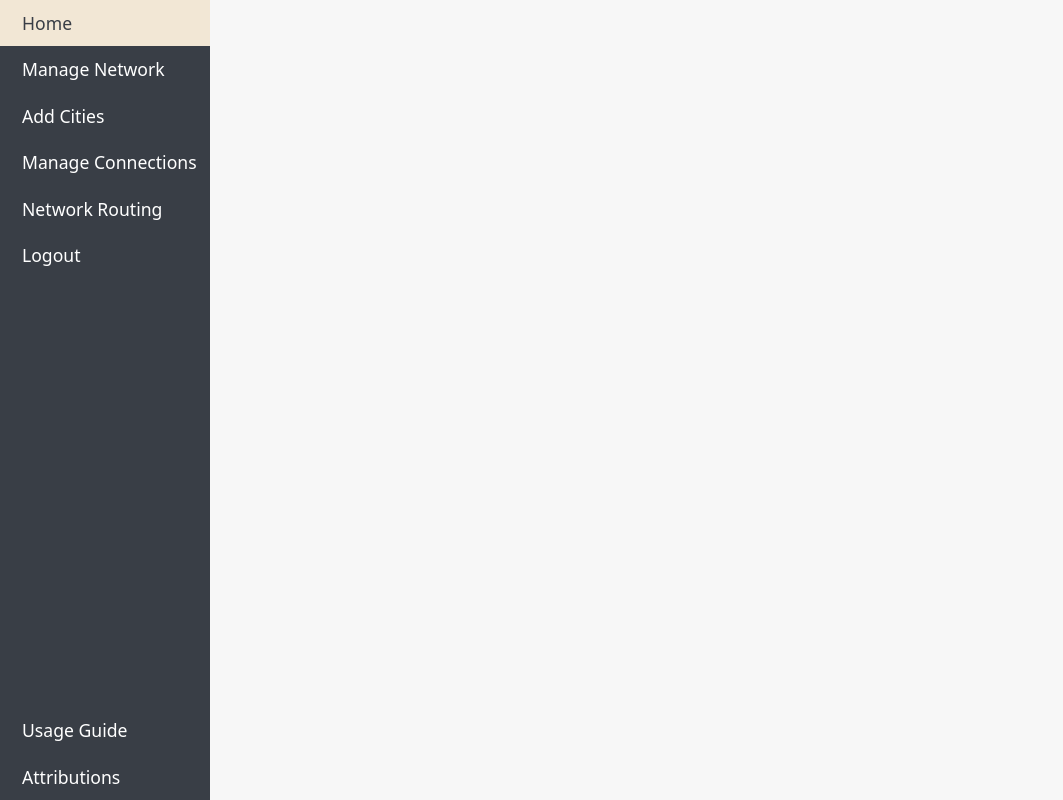
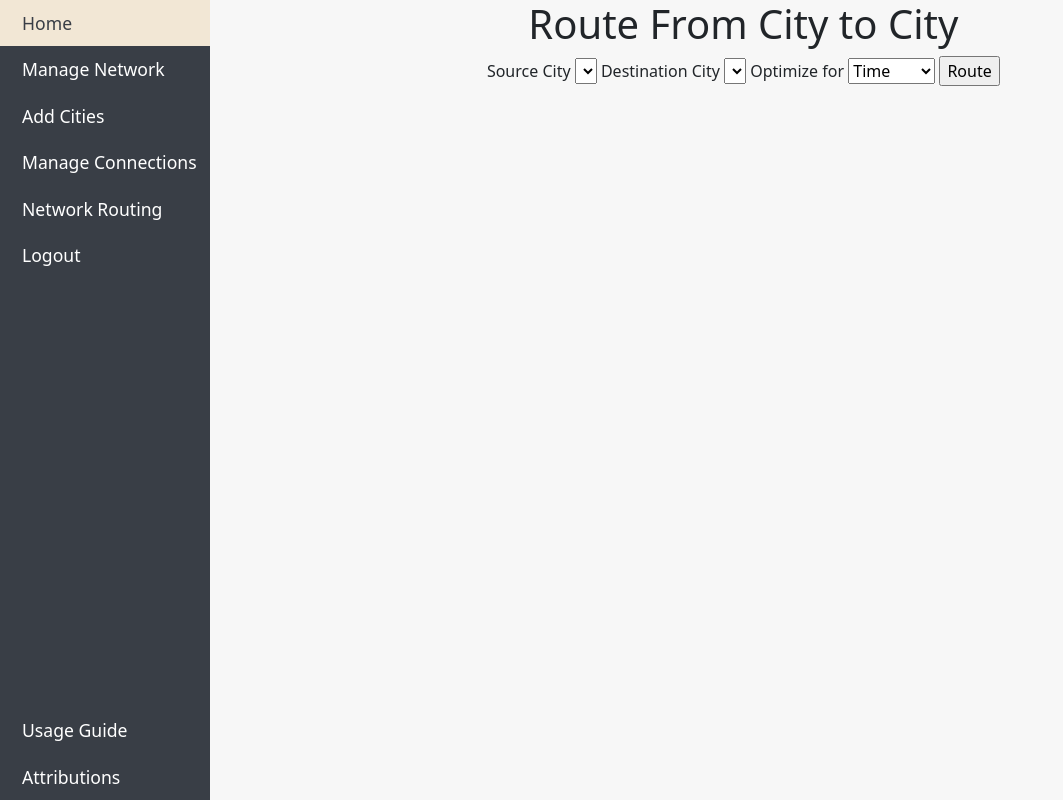
Before and after one commit to CEWhitney/GeoLink, a Django app: page /citydata/routing/ in a window 1280 px wide. Shown: the whole page, without its empty margins (0-1063 px from the left). Run offline with Django 4.2, Linux system fonts and the light colour scheme; the visitor is signed in with stand-in values (Sample User, id 1); data that the repository does not hold is empty.

Commit message:
Added Routing Interface

```diff
--- a/GeoLink/settings.py
+++ b/GeoLink/settings.py
@@ -166,4 +166,4 @@ if os.name == 'nt':
     os.environ['PATH'] = os.path.join(VENV_BASE, 'Lib\\site-packages\\osgeo') + ';' + os.environ['PATH']
     os.environ['PROJ_LIB'] = os.path.join(VENV_BASE, 'Lib\\site-packages\\osgeo\\data\\proj') + ';' + os.environ['PATH']
 
-SPATIALITE_LIBRARY_PATH = "mod_spatialite"
+#SPATIALITE_LIBRARY_PATH = "mod_spatialite"
--- a/citydata/templates/routing.html
+++ b/citydata/templates/routing.html
@@ -1 +1,28 @@
 {% extends "base_generic.html" %}
+
+{% block content %}
+<h1> Route From City to City </h1>
+
+<form method="POST">
+    {% csrf_token %}
+    <label for "city1_select"> Source City </label>
+    <select name="city1_select" id="city1_select">
+    {% for city in cities %}
+        <option value="{{ city.id }}">{{ city.city }}</option>
+    {% endfor %}
+    </select>
+    <label for "city2_select"> Destination City </label>
+    <select name="city2_select" id="city2_select">
+        <p> Destination City </p>
+        {% for city in cities %}
+            <option value="{{ city.id }}">{{ city.city }}</option>
+        {% endfor %}
+    </select>
+    <label for "priority"> Optimize for </label>
+    <select name="priority" id="priority">
+        <option value="Time"> Time </option>
+        <option value="Distance"> Distance </option>
+    </select>
+    <input type="submit" value="Route">
+</form>
+{% endblock %}
--- /dev/null
+++ b/citydata/templatetags/index.py
@@ -0,0 +1,6 @@
+from django import template
+register = template.Library()
+
+@register.filter
+def index(indexable, i):
+    return indexable[i-1]
--- a/citydata/utils/model_utils.py
+++ b/citydata/utils/model_utils.py
@@ -134,7 +134,7 @@ def dijkstra(owner, mode, city1, city2):
         connected = list(set(connected).intersection(set(current)))
         for v in connected:
             edge = (Edge.objects.filter(city1=vertices[u].city,city2=v) | Edge.objects.filter(city1=v,city2=vertices[u].city))[0]
-            alt = dist[u] + edge.distance if mode == 'distance' else dist[u] + edge.duration
+            alt = dist[u] + edge.distance if mode == 'Distance' else dist[u] + edge.duration
             net = Network.objects.get(owner=owner,city=v)
             if alt < dist[vertices.index(net)]:
                 dist[vertices.index(net)] = alt
--- a/citydata/views.py
+++ b/citydata/views.py
@@ -11,7 +11,6 @@ from django.views.generic.base import TemplateView
 from django.contrib.auth.forms import UserCreationForm
 from django.contrib.auth import login
 from django.contrib import messages
-
 
 # Create your views here.
 
@@ -148,26 +147,62 @@ class ExclusionsView(tables.SingleTableView):
 class RoutingView(TemplateView):
     template_name = 'routing.html'
 
+    def get_context_data(self, **kwargs):
+        context = super(RoutingView, self).get_context_data(**kwargs)
+
+        networks = Network.objects.filter(owner=self.request.user)
+        cities = []
+        for n in networks:
+            cities.append(n.city)
+        context['cities'] = cities
+
+        return context
+
+    def post(self, request):
+        form = request.POST
+        city1 = form.get('city1_select', "")
+        city2 = form.get('city2_select', "")
+        priority = form.get('priority', "")
+        return HttpResponseRedirect('/citydata/routing/result?1='+city1+"&2="+city2+"&p="+priority)
+
 
 class RoutingResultView(TemplateView):
     template_name='routing_result.html'
 
     def get_context_data(self, **kwargs):
         context = super(RoutingResultView, self).get_context_data(**kwargs)
-        city1 = int(self.request.GET['1'])
-        city2 = int(self.request.GET['2'])
+        city1 = Cities.objects.get(id=int(self.request.GET['1']))
+        city2 = Cities.objects.get(id=int(self.request.GET['2']))
+        priority = self.request.GET['p']
         cities_list = list(Network.objects.filter(owner=self.request.user))
-        path = dijkstra(self.request.user, 'distance', cities_list[city1].city, cities_list[city2].city)
+        path = dijkstra(self.request.user, priority, city1, city2)
         my_map = get_route_map(cities_list, path)
+        edges = path['edge_trace']
+        dist = []
+        time = []
+        travel_type = []
+        for e in edges:
+            dist.append(e.distance)
+            time.append(e.duration)
+            if e.air:
+                travel_type.append("Air")
+            else:
+                travel_type.append("Road")
+        total_dist = sum(dist)
+        total_time = sum(time)
+
 
         context['my_map'] = my_map
-        context['edges'] = path['edge_trace']
-        context['city1'] = cities_list[city1].city.city
-        context['city2'] = cities_list[city2].city.city
+        context['edges'] = edges
+        context['city1'] = city1.city
+        context['city2'] = city2.city
+        context['dist'] = dist
+        context['time'] = time
         context['path'] = path['S']
-        context['dist'] = path['dist']
-        context['prev'] = path['prev']
-        context['queue'] = path['queue']
+        context['travel_type'] = travel_type
+        context['total_dist'] = total_dist
+        context['total_time'] = total_time
+
 
         return context
 
@@ -227,7 +262,6 @@ def init_request(request):
 
     return HttpResponseRedirect('/citydata/manage/connections/')
 
-
 def credit_view(request):
     return render(request=request, template_name="attribution.html/")
 
--- a/static/css/styles.css
+++ b/static/css/styles.css
@@ -174,3 +174,14 @@ hr {
 #map {
   width:60%;
 }
+
+#route {
+  overflow:auto;
+  border: 1px solid #ccc;
+  width:60%;
+  height:auto;
+  height:25%;
+  display:grid;
+  grid-template-columns: 10% auto 10% 20% 20%;
+  margin-top:10px;
+}
```
Also changed, not shown: citydata/templates/routing_result.html (+67 -9 lines), requirements.txt (added, +45 -0 lines), citydata/utils/forms.py (line endings or trailing spaces).
